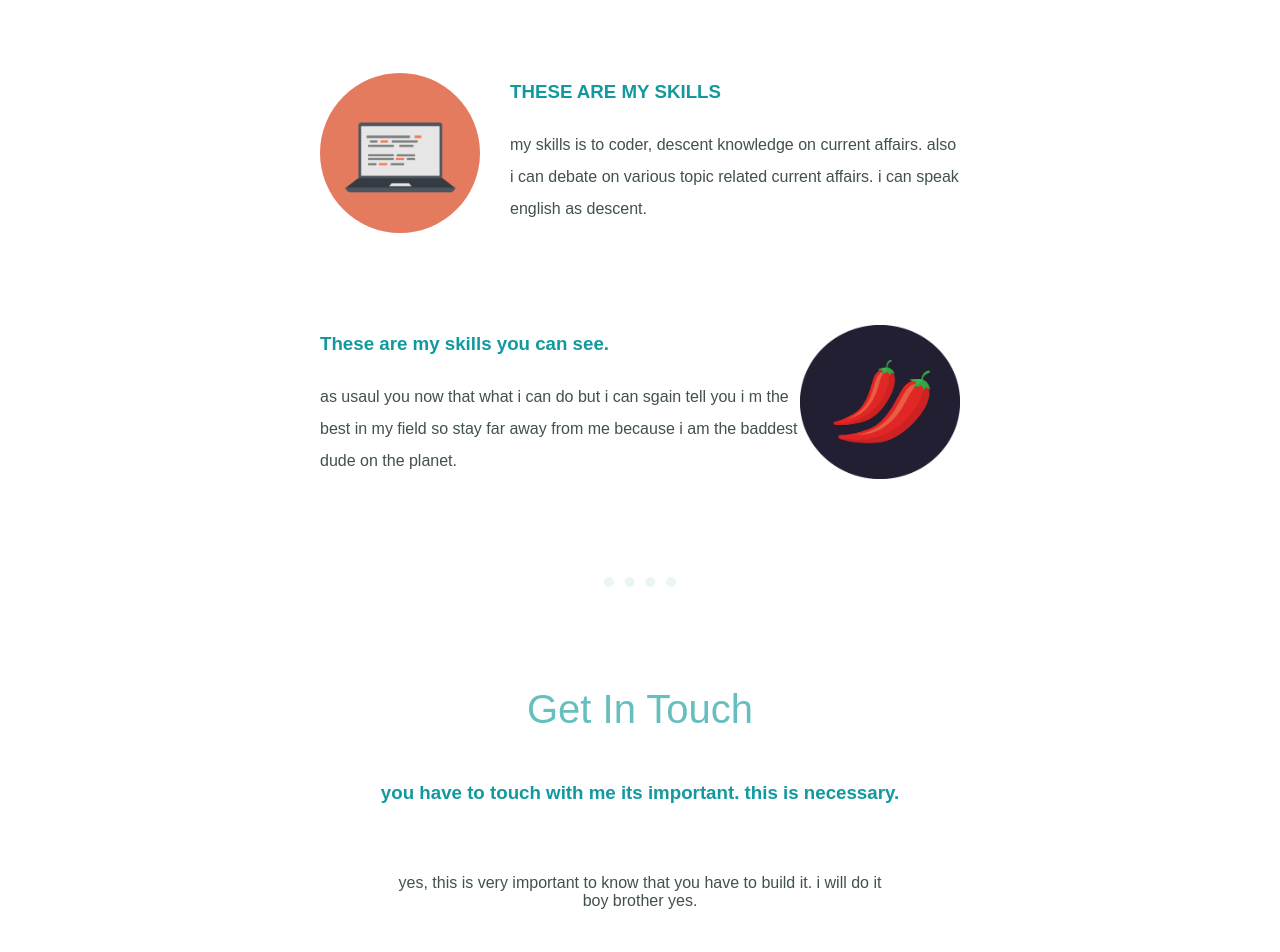
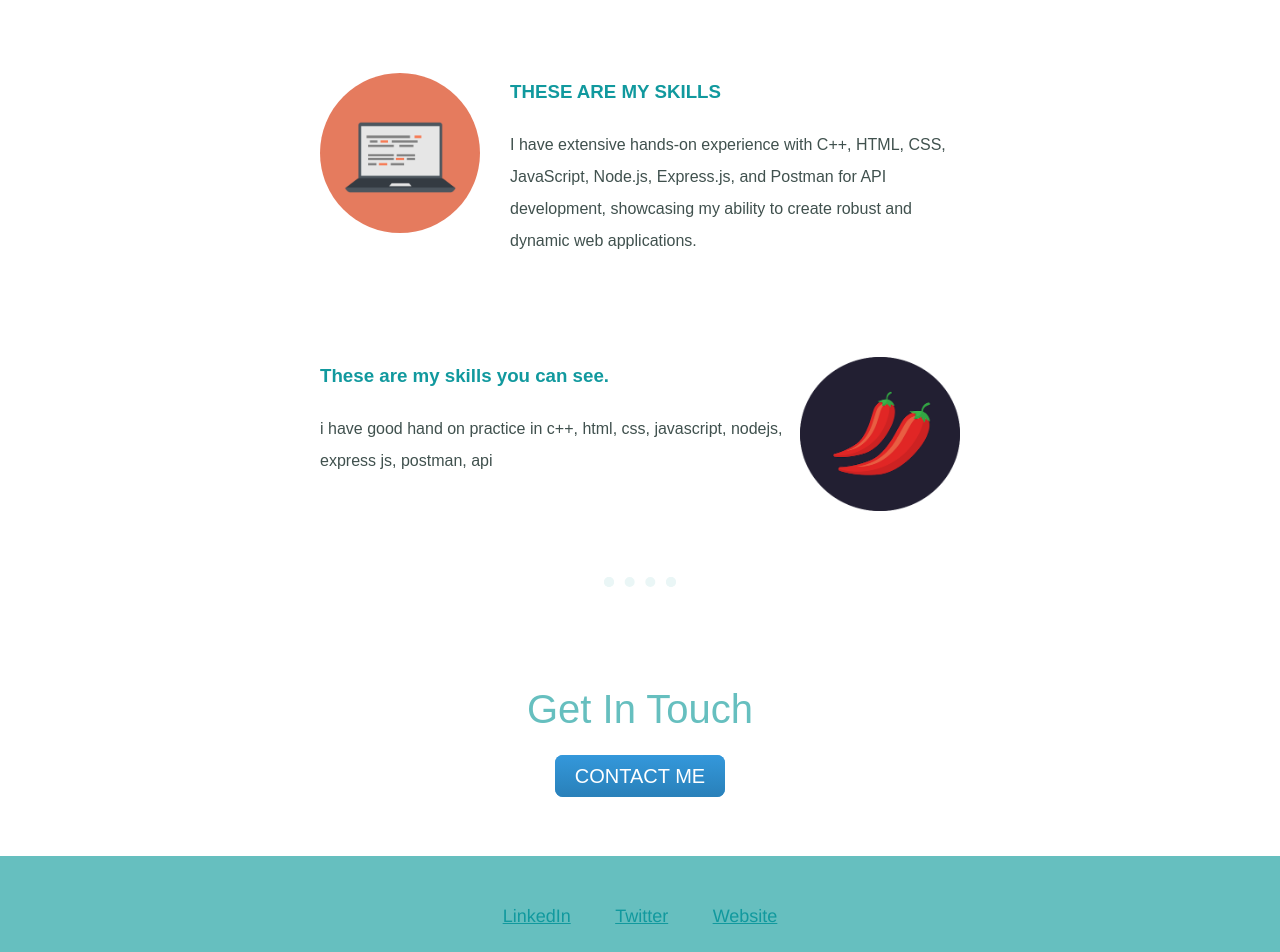
Before and after one commit to vipinrawatim/mywebsite, a plain HTML site: page index.html in a window 1280 px wide. Shown: the part 1600-2552 px from the top of the page. Drawn offline with Linux system fonts and the light colour scheme.

Commit message:
index.html

```diff
--- a/index.html
+++ b/index.html
@@ -37,14 +37,13 @@
             <div class="skill-row">
                 <img class="computer" src="computer.png" alt="" width="25%">
                 <h3>THESE ARE MY SKILLS</h3>
-                <p class="text">my skills is to coder, descent knowledge on current affairs. also i can debate on various topic related current affairs.
-                    i can speak english as descent.
+                <p class="text">I have extensive hands-on experience with C++, HTML, CSS, JavaScript, Node.js, Express.js, and Postman for API development, showcasing my ability to create robust and dynamic web applications.
                 </p>
             </div>
             <div class="skill-row">
                 <img class="chillies" src="chillies.png" alt="" width="25%">
                 <h3>These are my skills you can see.</h3>
-                <p>as usaul you now that what i can do but i can sgain tell you i m the best in my field so stay far away from me because i am the baddest dude on the planet.</p>
+                <p>i have good hand on practice in c++, html, css, javascript, nodejs, express js, postman, api</p>
 
             </div>
             <!-- <table>
@@ -66,8 +65,7 @@
         <hr>
         <div class="contact-me">
             <h2>Get In Touch</h2>
-            <h3 class="contact-heading">you have to touch with me its important. this is necessary.</h3>
-            <p class="contact-message">yes, this is very important to know that you have to build it. i will do it boy brother yes.</p>
+
             <a class="btn" href="mailto:name@email.com">CONTACT ME</a>
         </div>
     </div>
```
